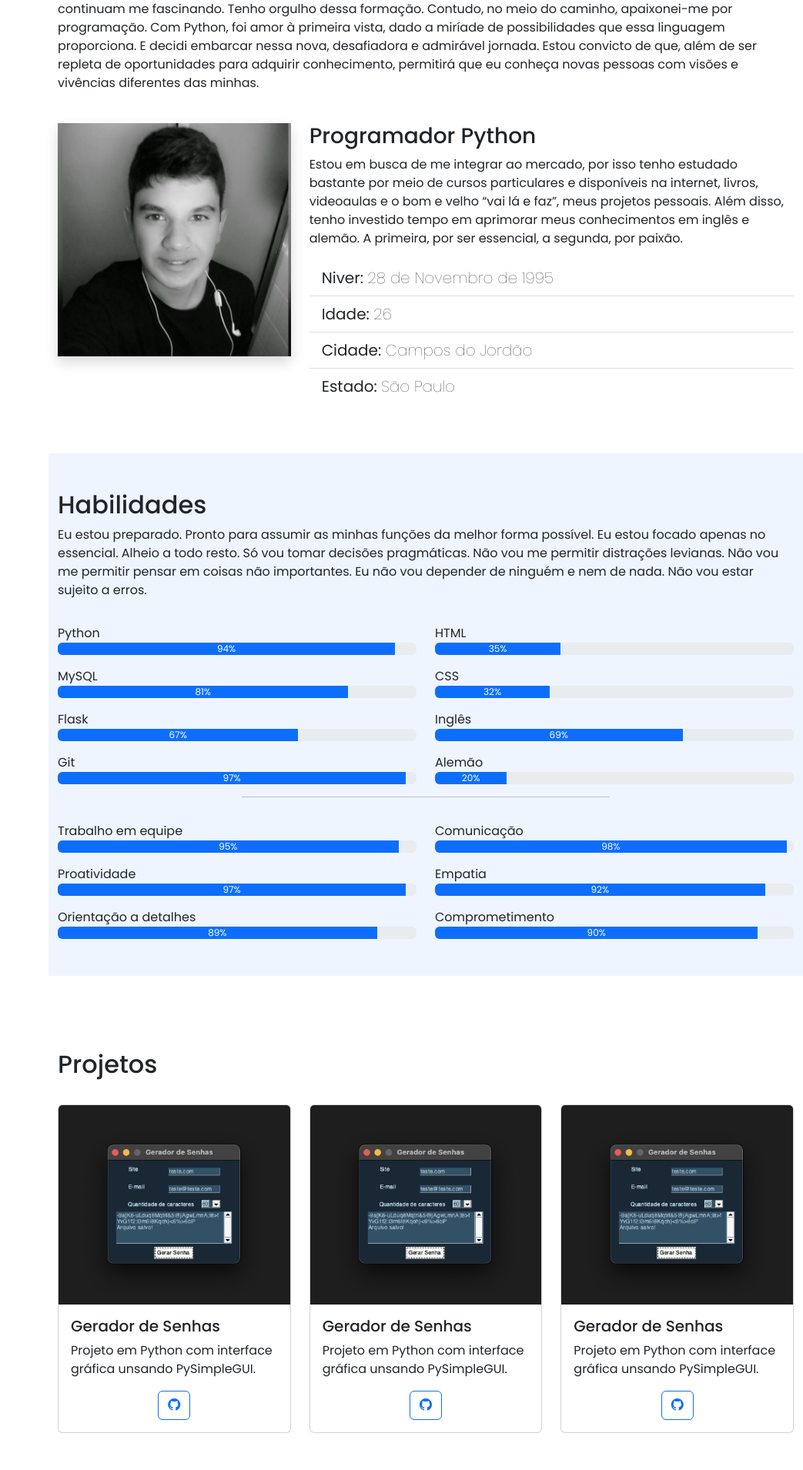
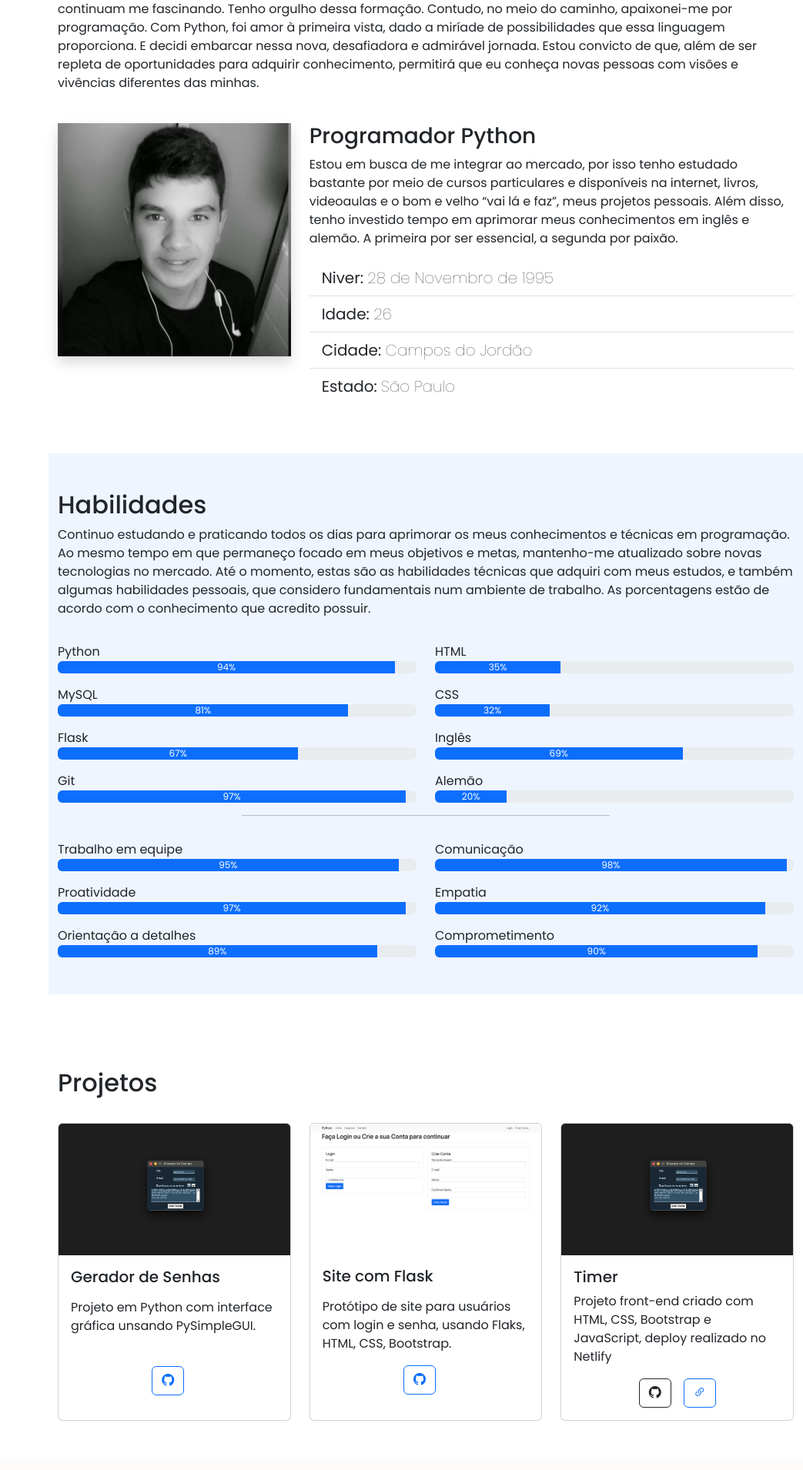
Before and after one commit to franciscocezar/meu_portfolio, a Flask app: page / in a window 1280 px wide. Shown: the part 958-2868 px from the top of the page at 77% size, without its empty margins (237-1280 px from the left). After the commit the page ends 2804 px from the top, so only its background shows below. Run offline with Flask 2, Linux system fonts and the light colour scheme; some libraries are stand-ins or nearby versions.

Commit message:
habilidades e projetos

```diff
--- a/templates/index.html
+++ b/templates/index.html
@@ -87,7 +87,7 @@
                 </div>
                 <div class="col-md-8">
                     <h3>Programador Python</h3>
-                    <p>Estou em busca de me integrar ao mercado, por isso tenho estudado bastante por meio de cursos particulares e disponíveis na internet, livros, videoaulas e o bom e velho “vai lá e faz”, meus projetos pessoais. Além disso, tenho investido tempo em aprimorar meus conhecimentos em inglês e alemão. A primeira, por ser essencial, a segunda, por paixão. </p>
+                    <p>Estou em busca de me integrar ao mercado, por isso tenho estudado bastante por meio de cursos particulares e disponíveis na internet, livros, videoaulas e o bom e velho “vai lá e faz”, meus projetos pessoais. Além disso, tenho investido tempo em aprimorar meus conhecimentos em inglês e alemão. A primeira por ser essencial, a segunda por paixão. </p>
 
                     <div class="row mt-3 mb-3">
                         <div class="col">
@@ -121,15 +121,7 @@
 
             <div class="container pb-5">
                 <h2 class="pt-5">Habilidades</h2>
-                <p>Eu estou preparado.
-                    Pronto para assumir as minhas funções da melhor forma possível.
-                    Eu estou focado apenas no essencial.
-                    Alheio a todo resto.
-                    Só vou tomar decisões pragmáticas.
-                    Não vou me permitir distrações levianas.
-                    Não vou me permitir pensar em coisas não importantes.
-                    Eu não vou depender de ninguém e nem de nada.
-                    Não vou estar sujeito a erros.</p>
+                <p>Continuo estudando e praticando todos os dias para aprimorar os meus conhecimentos e técnicas em programação. Ao mesmo tempo em que permaneço focado em meus objetivos e metas, mantenho-me atualizado sobre novas tecnologias no mercado. Até o momento, estas são as habilidades técnicas que adquiri com meus estudos, e também algumas habilidades pessoais, que considero fundamentais num ambiente de trabalho. As porcentagens estão de acordo com o conhecimento que acredito possuir.</p>
 
                 <div class="row">
                     <div class="col-md-6">
@@ -219,41 +211,49 @@
 
                         <div class="row row-cols-1 row-cols-md-3 g-4">
                             <div class="col">
-                              <div class="card">
-                                <img src="../static/img/Captura de Tela 2022-09-22 às 20.18.34.png" class="card-img-top" alt="Gerador de Senhas">
+                              <div class="card h-100">
+                                <img src="../static/img/Captura de Tela 2022-09-23 às 10.30.27.png" class="card-img-top img-fluid w-100" alt="Gerador de Senhas">
                                 <div class="card-body">
                                   <h5 class="card-title">Gerador de Senhas</h5>
-                                  <p class="card-text">Projeto em Python com interface gráfica unsando PySimpleGUI.</p>
+                                  <p class="card-text mt-3">Projeto em Python com interface gráfica unsando PySimpleGUI.</p>
                                   <div class="d-flex justify-content-center">
-                                    <a href="" target="_blank" class="btn btn-outline-primary"><i class="bi bi-github"></i></a>
+                                    <a href="" target="_blank" class="btn btn-outline-primary me-3 mt-4"><i class="bi bi-github"></i></a>
                                   </div>
                                 </div>
                               </div>
                             </div>
 
                             <div class="col">
-                                <div class="card">
-                                  <img src="../static/img/Captura de Tela 2022-09-22 às 20.18.34.png" class="card-img-top" alt="Gerador de Senhas">
+                                <div class="card h-100">
+                                  <img src="../static/img/Captura de Tela 2022-09-22 às 22.46.11.png" class="card-img-top img-fluid w-100" alt="Site com Flask">
                                   <div class="card-body">
-                                    <h5 class="card-title">Gerador de Senhas</h5>
-                                    <p class="card-text">Projeto em Python com interface gráfica unsando PySimpleGUI.</p>
+                                    <h5 class="card-title">Site com Flask</h5>
+                                    <p class="card-text mt-3">Protótipo de site para usuários com login e senha, usando Flaks, HTML, CSS, Bootstrap.</p>
                                     <div class="d-flex justify-content-center">
-                                      <a href="" target="_blank" class="btn btn-outline-primary"><i class="bi bi-github"></i></a>
+                                      <a href="https://github.com/franciscocezar/SiteComunidade.git" target="_blank" class="btn btn-outline-primary me-3"><i class="bi bi-github"></i></a>
                                     </div>
                                   </div>
                                 </div>
                               </div>
 
                               <div class="col">
-                                <div class="card">
-                                  <img src="../static/img/Captura de Tela 2022-09-22 às 20.18.34.png" class="card-img-top" alt="Gerador de Senhas">
-                                  <div class="card-body">
-                                    <h5 class="card-title">Gerador de Senhas</h5>
-                                    <p class="card-text">Projeto em Python com interface gráfica unsando PySimpleGUI.</p>
+                                <div class="card h-100">
+                                    <img src="../static/img/Captura de Tela 2022-09-23 às 10.30.27.png" class="card-img-top img-fluid w-100"
+                                    alt="print do blog">
+                                <div class="card-body">
+                                    <h5 class="card-title">Timer</h5>
+                                    <p class="card-text">Projeto front-end criado com HTML, CSS, Bootstrap e
+                                        JavaScript,
+                                        deploy realizado no Netlify</p>
                                     <div class="d-flex justify-content-center">
-                                      <a href="" target="_blank" class="btn btn-outline-primary"><i class="bi bi-github"></i></a>
+                                        <a href=""
+                                            target='_blank' class="btn btn-outline-dark me-3"><i
+                                                class="bi bi-github"></i></a>
+                                        <a href="" target='_blank'
+                                            class="btn btn-outline-primary"><i class="bi bi-link-45deg"></i></a>
                                     </div>
-                                  </div>
+
+                                </div>
                                 </div>
                             </div>
                         </div>
```
Also changed, not shown: static/img/Captura de Tela 2022-09-22 às 22.46.11.png (added), static/img/Captura de Tela 2022-09-23 às 10.30.27.png (added).
